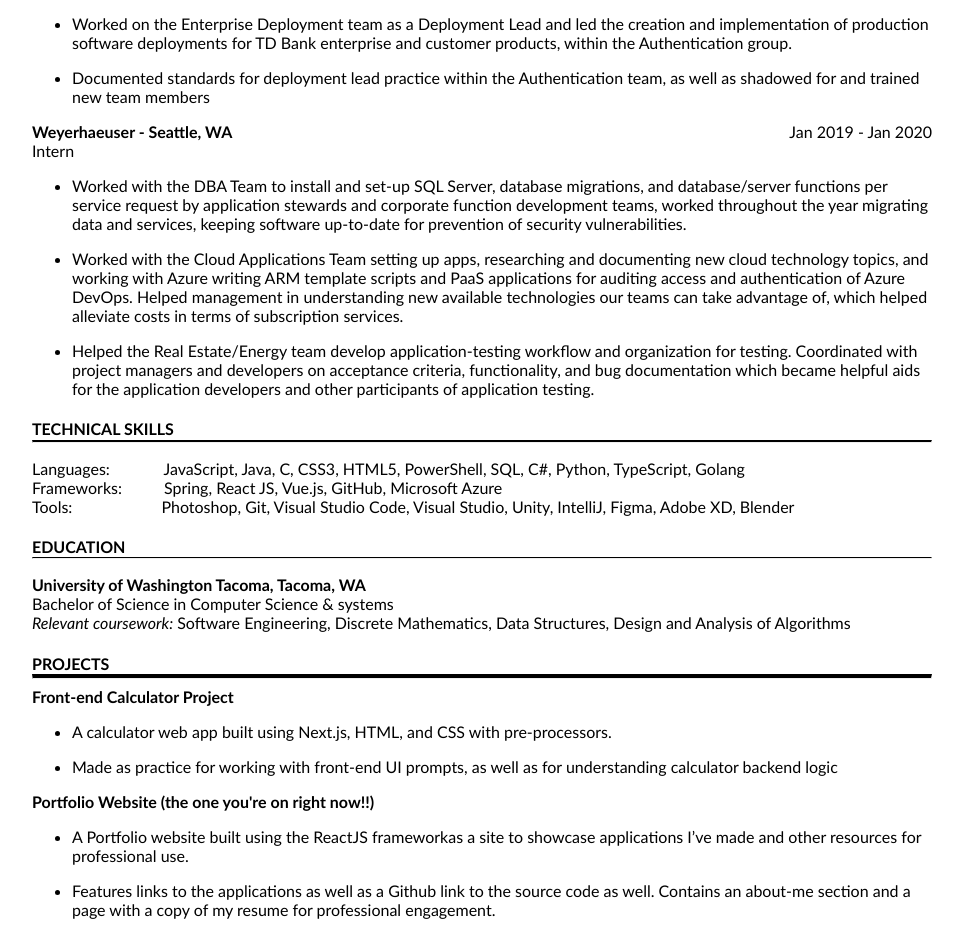
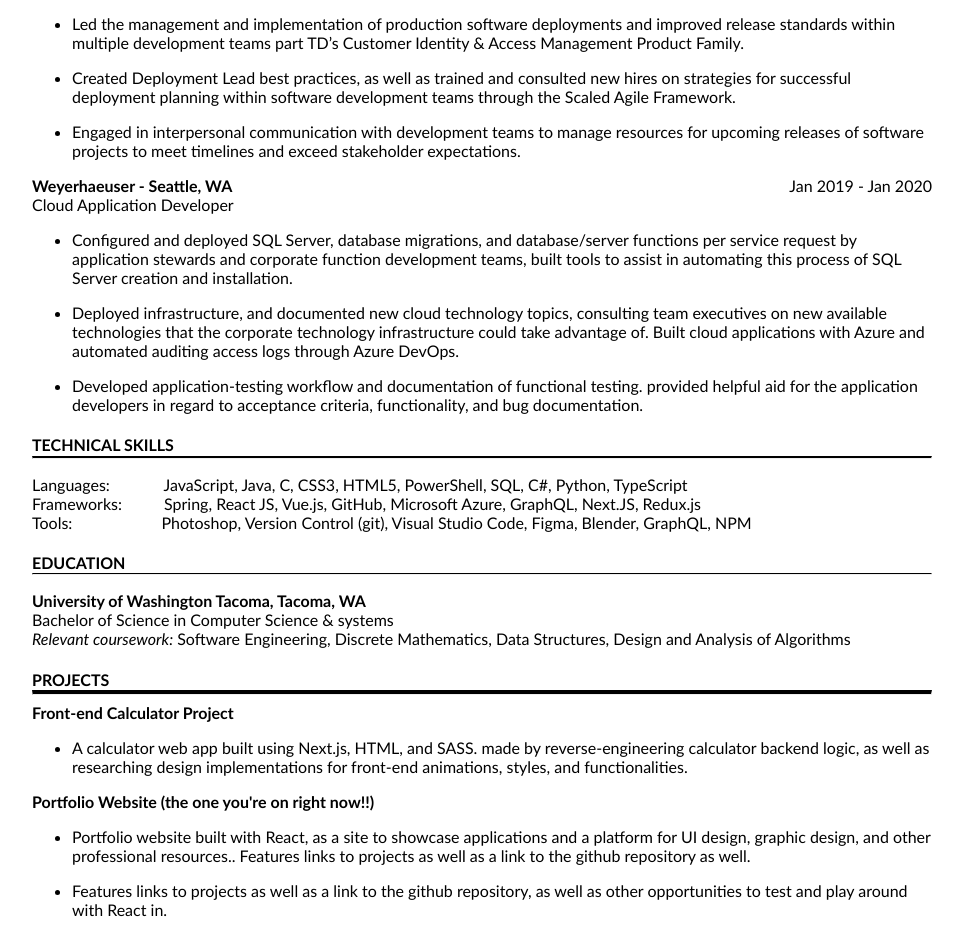
Before and after one commit to aminoo10/portfolio-site, a React (Create React App) app: page /resume in a window 1280 px wide. Shown: the part 666-1603 px from the top of the page, without its empty margins (158-1121 px from the left). Built offline with nearby package versions, Linux system fonts and the light colour scheme.

Commit message:
updated Resume

```diff
--- a/src/Resume.js
+++ b/src/Resume.js
@@ -26,40 +26,41 @@
           <div>
             <strong>TD Bank - Mount Laurel, NJ</strong>
             <span className="float-right">Mar 2023 - Present</span><br />
-            Full-Stack Contractor <br />
+            Deployment Lead <br />
 
             <ul>
-              <li>Worked on the Enterprise Deployment team as a Deployment Lead and led the creation and implementation of production software
-                deployments for TD Bank enterprise and customer products, within the Authentication group.</li>
-                <li>Documented standards for deployment lead practice within the Authentication team, as well
-                  as shadowed for and trained new team members</li>
+              <li>Led the management and implementation of production software deployments and
+                improved release standards within multiple development teams part TD’s
+                Customer Identity & Access Management Product Family.</li>
+              <li>Created Deployment Lead best practices, as well as trained and consulted new hires on strategies
+                for successful deployment planning within software development teams through the Scaled Agile Framework.</li>
+              <li>Engaged in interpersonal communication with development teams to manage resources for upcoming releases
+                of software projects to meet timelines and exceed stakeholder expectations.</li>
             </ul>
           </div>
           <div>
           <strong>Weyerhaeuser - Seattle, WA</strong>
           <span className="float-right">Jan 2019 - Jan 2020</span><br />
-          Intern <br />
+          Cloud Application Developer <br />
 
           <ul>
-            <li> Worked with the DBA Team to install and set-up SQL Server, database migrations, and database/server functions
-              per service request by application stewards and corporate function development teams, worked throughout the year
-              migrating data and services, keeping software up-to-date for prevention of security vulnerabilities.</li>
-            <li> Worked with the Cloud Applications Team setting up apps, researching and documenting new cloud technology topics,
-              and working with Azure writing ARM template scripts and PaaS applications for auditing access and authentication of Azure
-              DevOps. Helped management in understanding new available technologies our teams can take advantage of, which helped alleviate
-              costs in terms of subscription services.</li>
-            <li> Helped the Real Estate/Energy team develop application-testing workflow and organization for testing. Coordinated with project
-              managers and developers on acceptance criteria, functionality, and bug documentation which became helpful aids for the application
-              developers and other participants of application testing.</li>
+            <li>Configured and deployed SQL Server, database migrations, and database/server functions per service request by application
+              stewards and corporate function development teams, built tools to assist in automating this process of SQL Server creation
+              and installation.</li>
+            <li>Deployed infrastructure, and documented new cloud technology topics, consulting team executives on new available technologies
+              that the corporate technology infrastructure could take advantage of. Built cloud applications with Azure and automated auditing
+              access logs through Azure DevOps.</li>
+            <li>Developed application-testing workflow and documentation of functional testing. provided helpful aid for the application developers
+              in regard to acceptance criteria, functionality, and bug documentation.</li>
           </ul>
           </div>
         </div>
         <div className="technical-skills">
           <h4>TECHNICAL SKILLS</h4>
           <hr id="hr-2"/>
-          <p><span id="indent-1">Languages:</span> JavaScript, Java, C, CSS3, HTML5, PowerShell, SQL, C#, Python, TypeScript, Golang <br />
-          <span id="indent-2">Frameworks:</span> Spring, React JS, Vue.js, GitHub, Microsoft Azure <br />
-          <span id="indent-3">Tools:</span> Photoshop, Git, Visual Studio Code, Visual Studio, Unity, IntelliJ, Figma, Adobe XD, Blender</p>
+          <p><span id="indent-1">Languages:</span> JavaScript, Java, C, CSS3, HTML5, PowerShell, SQL, C#, Python, TypeScript <br />
+          <span id="indent-2">Frameworks:</span> Spring, React JS, Vue.js, GitHub, Microsoft Azure, GraphQL, Next.JS, Redux.js <br />
+          <span id="indent-3">Tools:</span> Photoshop, Version Control (git), Visual Studio Code, Figma, Blender, GraphQL, NPM</p>
         </div>
         <div className="education">
           <h4>EDUCATION</h4>
@@ -75,21 +76,23 @@
           <hr id="hr-4"/>
           <strong className="project-header">Front-end Calculator Project</strong>
           <ul>
-            <li>A calculator web app built using Next.js, HTML, and CSS with pre-processors.</li>
-            <li>Made as practice for working with front-end UI prompts, as well as for understanding calculator backend logic</li>
+            <li>A calculator web app built using Next.js, HTML, and SASS. made by reverse-engineering calculator backend logic,
+              as well as researching design implementations for front-end animations, styles, and functionalities.</li>
           </ul>
 
           <strong className="project-header">Portfolio Website (the one you're on right now!!)</strong>
           <ul>
-            <li> A Portfolio website built using the ReactJS frameworkas a site to showcase applications I’ve made and other resources for professional use.</li>
-            <li>Features links to the applications as well as a Github link to the source code as well. Contains an about-me section and a page with a copy of my resume for professional engagement.</li>
+            <li> Portfolio website built with React, as a site to showcase applications and a platform for UI design, graphic design, and other professional resources..
+              Features links to projects as well as a link to the github repository as well.</li>
+            <li>Features links to projects as well as a link to the github repository, as well as other opportunities to
+              test and play around with React in.</li>
           </ul>
 
           <strong className="project-header">AMLookup</strong>
           <ul>
-            <li>Developed a project using the Nuxt/Vue framework, Javascript, HTML, and CSS, that fetches requests through an unofficial API for the website MyAnimeList, JIkan. </li>
-            <li>Made with the purpose of querying and listing information on Anime and Manga title listings, and displaying info related to their content. Options available for
-              defining type of search (Video medium, and Print medium)</li>
+            <li>Website using the Nuxt/Vue framework, fetches requests through a RESTful API that accesses data from the website MyAnimeList, Jikan. </li>
+            <li>Made for the purpose of querying and listing information on Anime and Manga title listings and displaying information on said listings.
+              Options available for defining type of search to Video medium, or Print medium.</li>
           </ul>
         </div>
 
```
Also changed, not shown: 1 other file (tests, documents, lock files or other folders).
